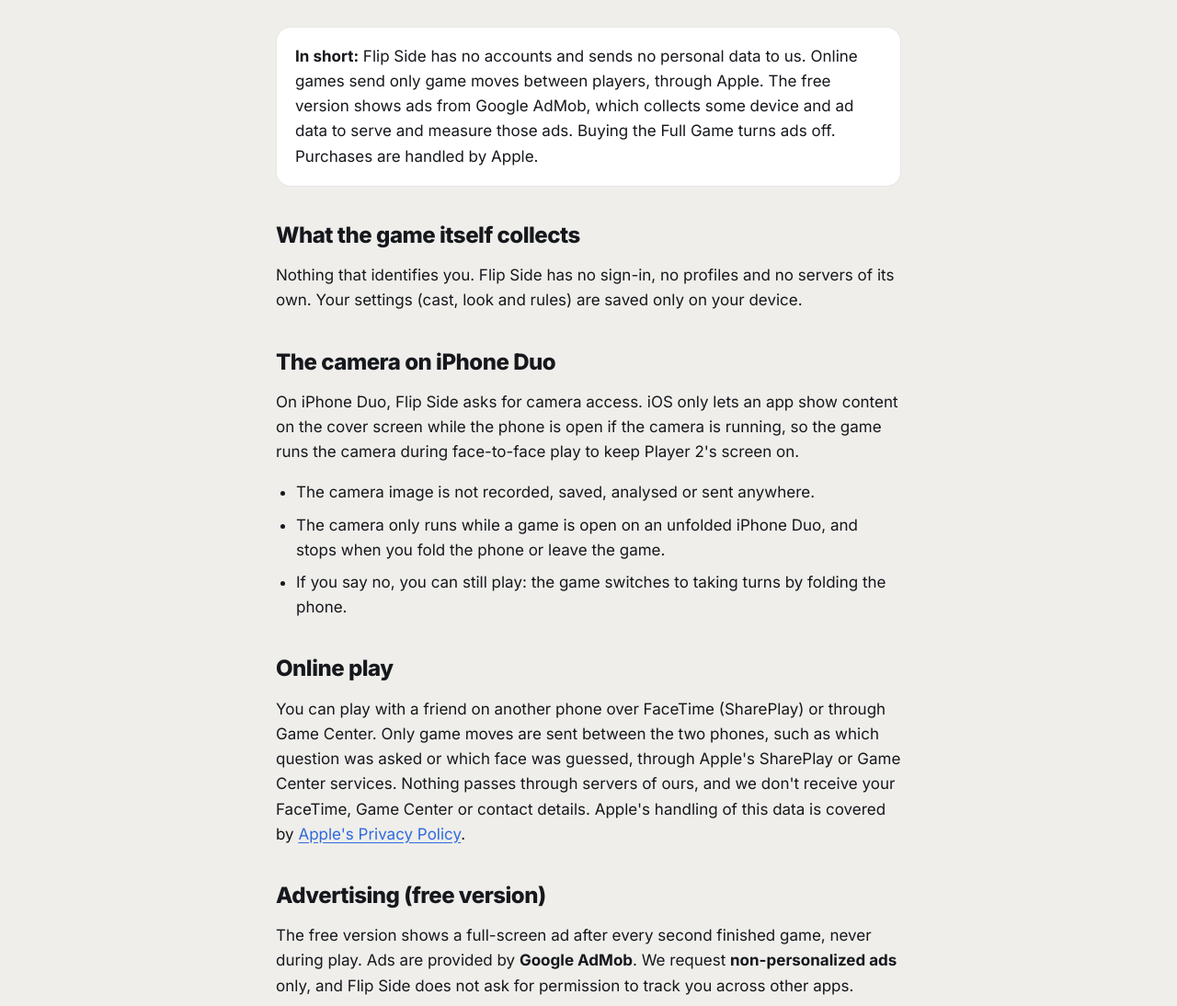
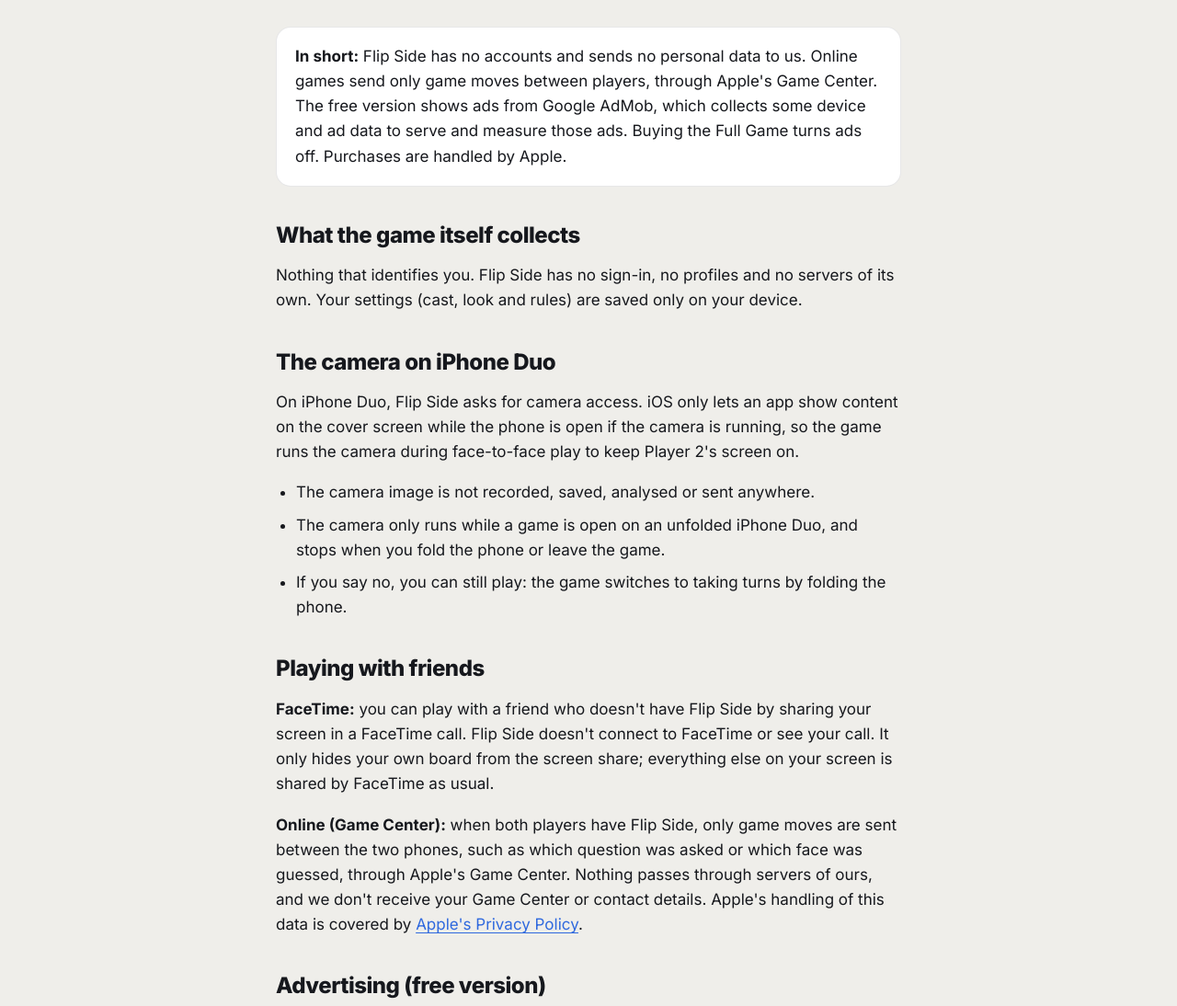
Before and after one commit to nelsonthegr8/flipside, a plain HTML site: page privacy.html in a window 1280 px wide. Shown: the part 206-1300 px from the top of the page at 92% size. Drawn offline with Linux system fonts and the light colour scheme.

Commit message:
FaceTime play without the app; update privacy and support
Co-Authored-By: Claude Opus 5.5 <noreply@anthropic.com>

```diff
--- a/privacy.html
+++ b/privacy.html
@@ -24,7 +24,7 @@
   <h1>Privacy Policy</h1>
   <p class="updated">Flip Side: Guess the Face · Effective November 18, 2026</p>
 
-  <p class="callout"><strong>In short:</strong> Flip Side has no accounts and sends no personal data to us. Online games send only game moves between players, through Apple. The free version shows ads from Google AdMob, which collects some device and ad data to serve and measure those ads. Buying the Full Game turns ads off. Purchases are handled by Apple.</p>
+  <p class="callout"><strong>In short:</strong> Flip Side has no accounts and sends no personal data to us. Online games send only game moves between players, through Apple's Game Center. The free version shows ads from Google AdMob, which collects some device and ad data to serve and measure those ads. Buying the Full Game turns ads off. Purchases are handled by Apple.</p>
 
   <h2>What the game itself collects</h2>
   <p>Nothing that identifies you. Flip Side has no sign-in, no profiles and no servers of its own. Your settings (cast, look and rules) are saved only on your device.</p>
@@ -37,8 +37,9 @@
     <li>If you say no, you can still play: the game switches to taking turns by folding the phone.</li>
   </ul>
 
-  <h2>Online play</h2>
-  <p>You can play with a friend on another phone over FaceTime (SharePlay) or through Game Center. Only game moves are sent between the two phones, such as which question was asked or which face was guessed, through Apple's SharePlay or Game Center services. Nothing passes through servers of ours, and we don't receive your FaceTime, Game Center or contact details. Apple's handling of this data is covered by <a href="https://www.apple.com/legal/privacy/">Apple's Privacy Policy</a>.</p>
+  <h2>Playing with friends</h2>
+  <p><strong>FaceTime:</strong> you can play with a friend who doesn't have Flip Side by sharing your screen in a FaceTime call. Flip Side doesn't connect to FaceTime or see your call. It only hides your own board from the screen share; everything else on your screen is shared by FaceTime as usual.</p>
+  <p><strong>Online (Game Center):</strong> when both players have Flip Side, only game moves are sent between the two phones, such as which question was asked or which face was guessed, through Apple's Game Center. Nothing passes through servers of ours, and we don't receive your Game Center or contact details. Apple's handling of this data is covered by <a href="https://www.apple.com/legal/privacy/">Apple's Privacy Policy</a>.</p>
 
   <h2>Advertising (free version)</h2>
   <p>The free version shows a full-screen ad after every second finished game, never during play. Ads are provided by <strong>Google AdMob</strong>. We request <strong>non-personalized ads</strong> only, and Flip Side does not ask for permission to track you across other apps.</p>
```
Also changed, not shown: index.html (+1 -1 lines), support.html (+7 -3 lines).
